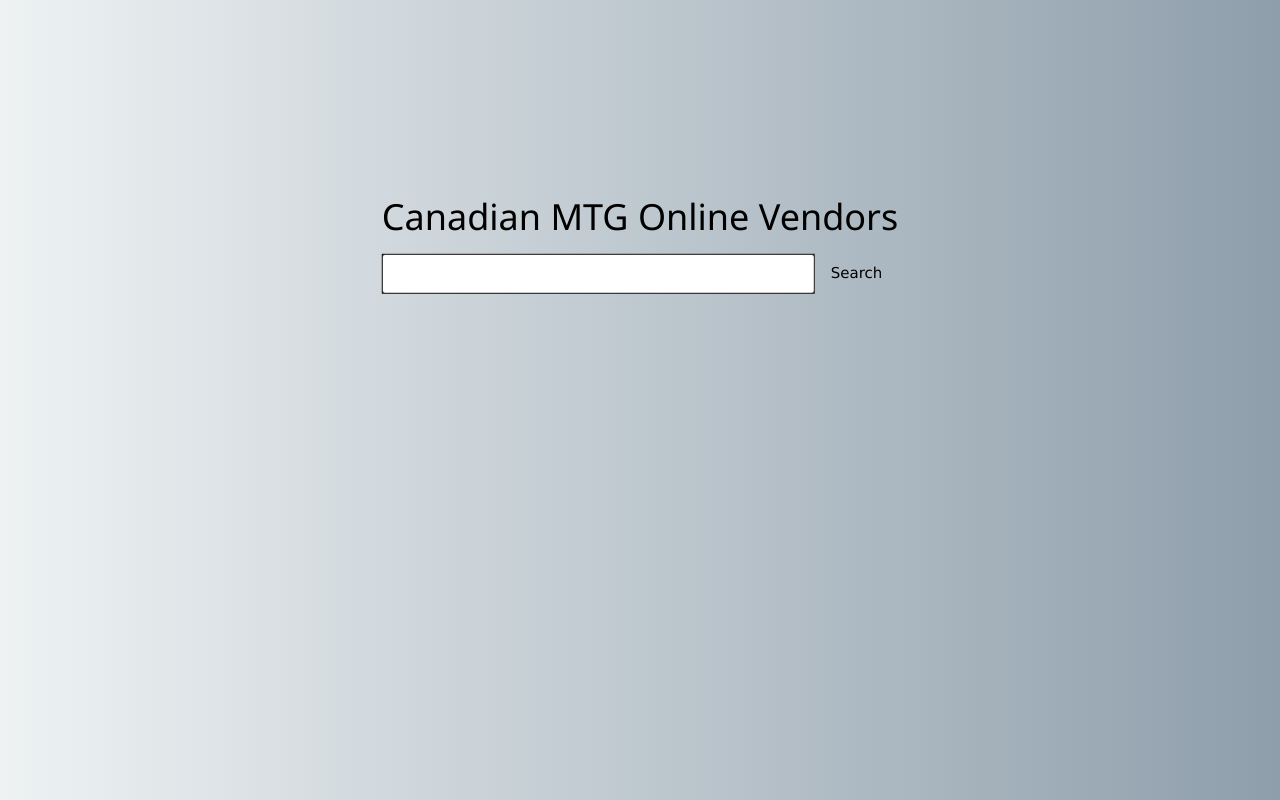
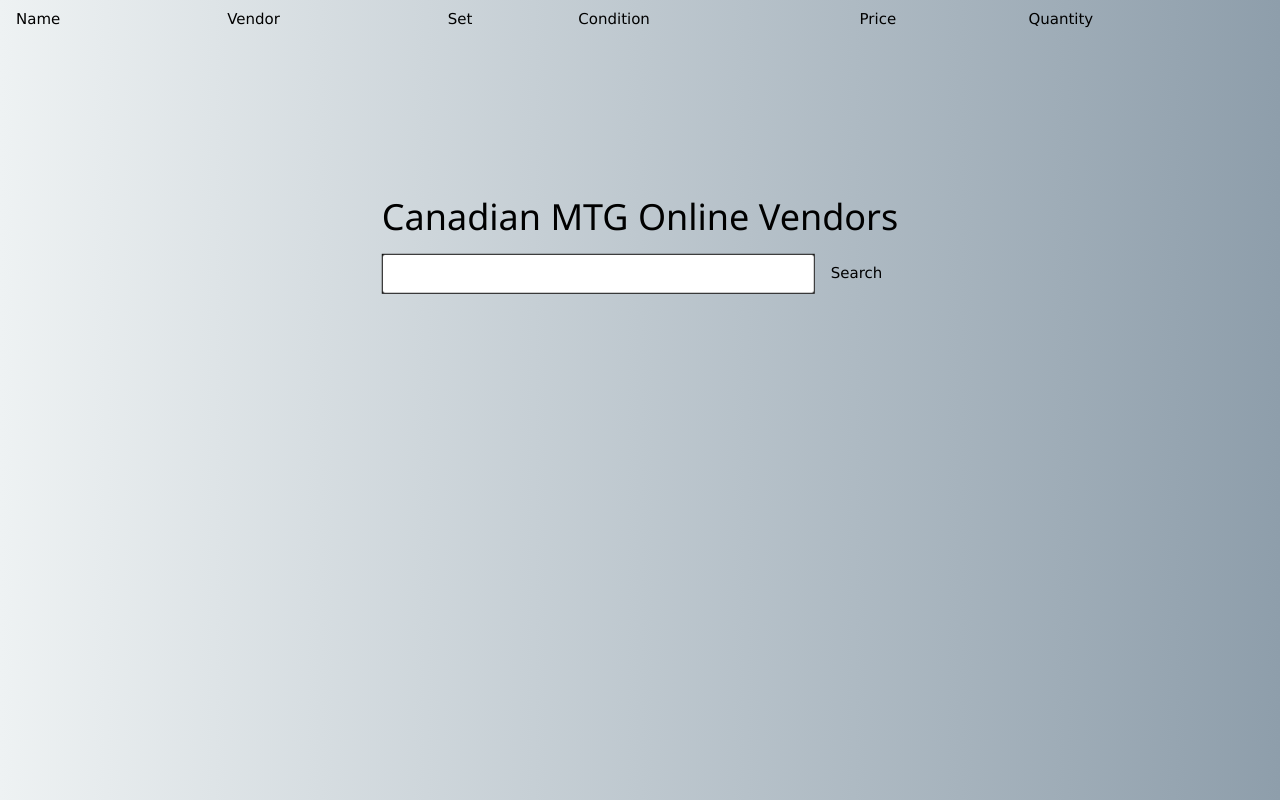
Before and after one commit to Magichastie/CndMtg, a website: page content/main.html in a window 1280 px wide. Drawn offline with nearby package versions, Linux system fonts and the light colour scheme.

Commit message:
took out table styling

```diff
--- a/content/main.html
+++ b/content/main.html
@@ -20,7 +20,7 @@
         <div class="dot1"></div>
         <div class="dot2"></div>
     </div>
-    <table class="products w3-table">
+    <table class="w3-table">
         <thead>
             <tr>
                 <td>Name</td>
```
